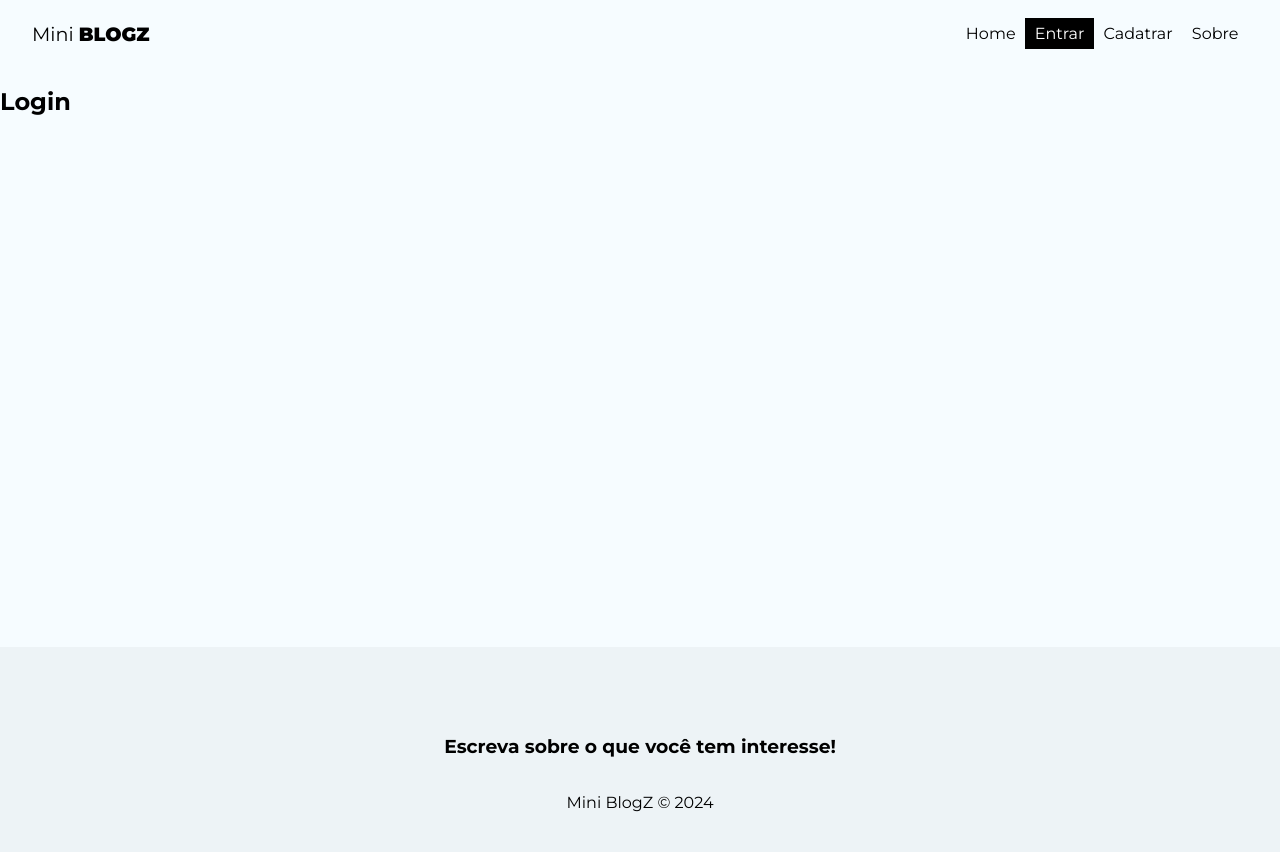
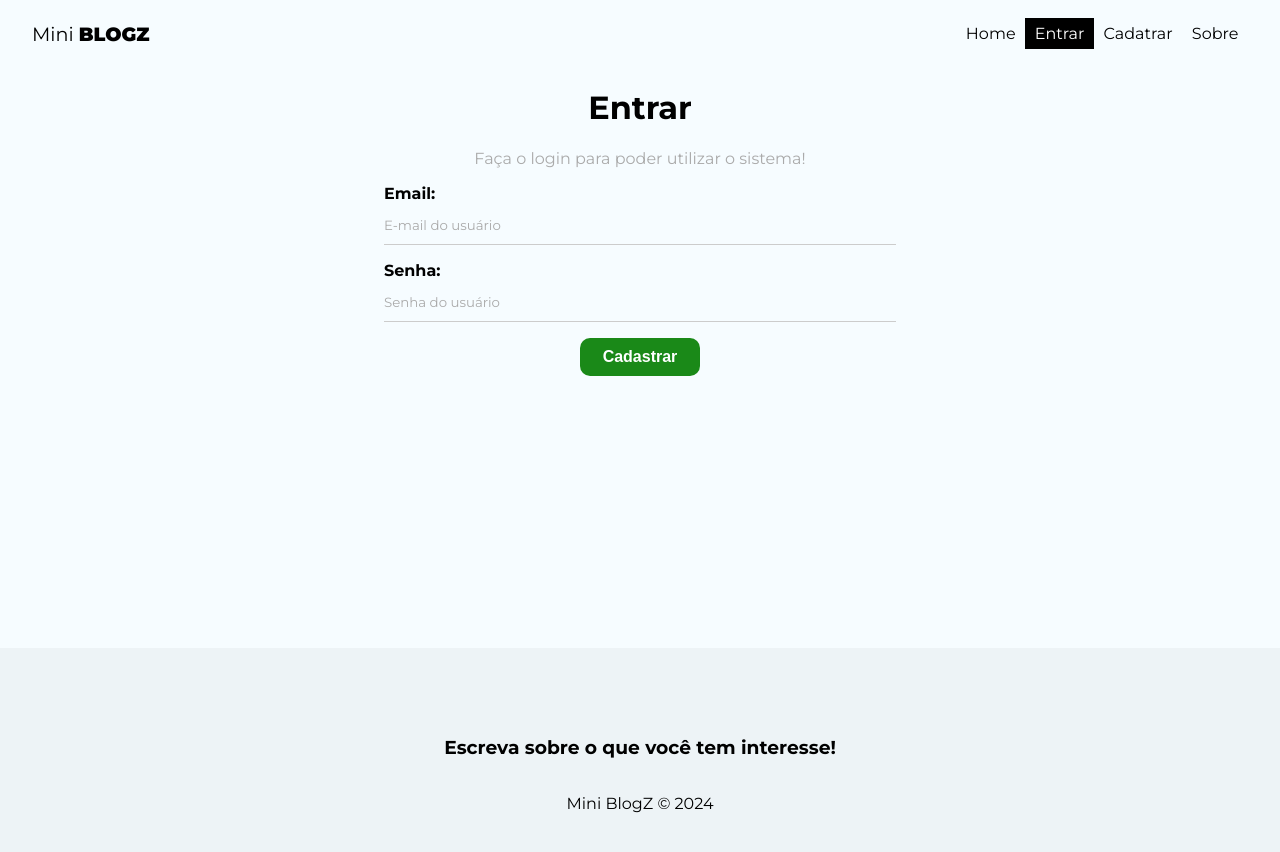
Before and after one commit to EnzoShiotuqui/MiniBlogz, a React (Vite) app: page /Login in a window 1280 px wide. Shown: the top 852 px of the page. Built offline with nearby package versions, Linux system fonts and the light colour scheme; no server answers.

Commit message:
feat: rotas com login, login realizado

```diff
--- a/src/components/Navbar/Navbar.jsx
+++ b/src/components/Navbar/Navbar.jsx
@@ -8,7 +8,7 @@
 const Navbar = () => {
 
     const { user } = useAuthValue();
-
+    const { logout } = useAuthentication()
   return (
         <nav className={styles.navbar}>
             <NavLink to="/" className={styles.brand}>Mini <span>BlogZ</span></NavLink>
@@ -39,6 +39,13 @@
                 <li>
                     <NavLink to="/About" className={({isActive}) => (isActive ? styles.active : '')}>Sobre</NavLink>
                 </li>
+                {user && (
+                    <>
+                        <li>
+                            <button onClick={logout}>Sair</button>
+                        </li>
+                    </>
+                )}
 
             </ul>
         </nav>
--- a/src/hooks/useAuthentication.jsx
+++ b/src/hooks/useAuthentication.jsx
@@ -63,6 +63,47 @@
 
    }
 
+
+  //logout
+   const logout = () =>{
+      checkIfIsCancelled()
+
+    signOut(auth)
+   }
+
+  // login
+
+   const login = async(data) => {
+
+      checkIfIsCancelled()
+
+      setLoading(true)
+      setError(false)
+
+      try{
+         await signInWithEmailAndPassword(auth, data.email, data.password)
+         setLoading(false)
+
+      }catch (error){
+
+        console.log(error.message);
+        console.log(typeof error.message);
+        console.log(error.message.includes("user-not"));
+
+        let systemErrorMessage;
+
+        if (error.message.includes("invalid-credential")) {
+          systemErrorMessage = "Usuário não encontrado ou senha incorreta, tente novamente com outros dados";
+        }  else {
+          systemErrorMessage = "Ocorreu um erro, por favor tente novamente  mais tarde.";
+        }
+
+          setLoading(false)
+          setError(systemErrorMessage)
+
+      }
+   }
+
    useEffect(() =>{
         return () => setCancelled(true)
    }, [])
@@ -71,6 +112,8 @@
         auth,
         createUser,
         error,
-        loading
+        loading,
+        logout,
+        login
    };
 }
--- a/src/pages/Login/Login.jsx
+++ b/src/pages/Login/Login.jsx
@@ -1,10 +1,73 @@
 // CSS
 import styles from './Login.module.css'
+// Hooks
+import { useState, useEffect } from 'react'
+import { useAuthentication } from '../../hooks/useAuthentication'
 
 const Login = () => {
+
+
+    const [email, setEmail] = useState("")
+    const [password, setPassword] = useState("")
+
+
+    const [error, setError] = useState("")
+
+    const {login, error: authError, loading} = useAuthentication();
+
+    const handleSubmit = async (e) => {
+        e.preventDefault()
+
+        setError("")
+
+        const user = {
+            email,
+            password,
+        }
+
+
+        const res = await login(user);
+
+        console.log(res)
+    }
+
+    useEffect(() => {
+        if(authError) {
+            setError(authError)
+        }
+    },[authError])
   return (
-    <div>
-        <h2>Login</h2>
+    <div className={styles.login}>
+        <h1>Entrar</h1>
+        <p>Faça o login para poder utilizar o sistema! </p>
+        <form onSubmit={handleSubmit}>
+            <label>
+                <span>Email: </span>
+                <input
+                type="email"
+                name="email"
+                required
+                placeholder='E-mail do usuário'
+                value={email}
+                onChange={(e) => setEmail(e.target.value)} />
+            </label>
+            <label>
+                <span>Senha: </span>
+                <input
+                type="password"
+                name="password"
+                required
+                placeholder='Senha do usuário'
+                value={password}
+                onChange={(e) => setPassword(e.target.value)} />
+            </label>
+
+
+            {!loading && <button className='btn'>Cadastrar</button>}
+            {loading && <button className='btn' disabled>Aguarde...</button>}
+
+            {error && <p className='error'>{error}</p>}
+        </form>
 
     </div>
   )
--- a/src/pages/Login/Login.module.css
+++ b/src/pages/Login/Login.module.css
@@ -0,0 +1,7 @@
+.login {
+    text-align: center;
+}
+
+.login p {
+    color: #aaa;
+}
--- a/src/pages/Register/Register.jsx
+++ b/src/pages/Register/Register.jsx
@@ -1,8 +1,9 @@
 // CSS
-import { useAuthentication } from '../../hooks/useAuthentication'
 import styles from './Register.module.css'
 // Hooks
 import { useState, useEffect } from 'react'
+import { useAuthentication } from '../../hooks/useAuthentication'
+
 
 const Register = () => {
 
```
